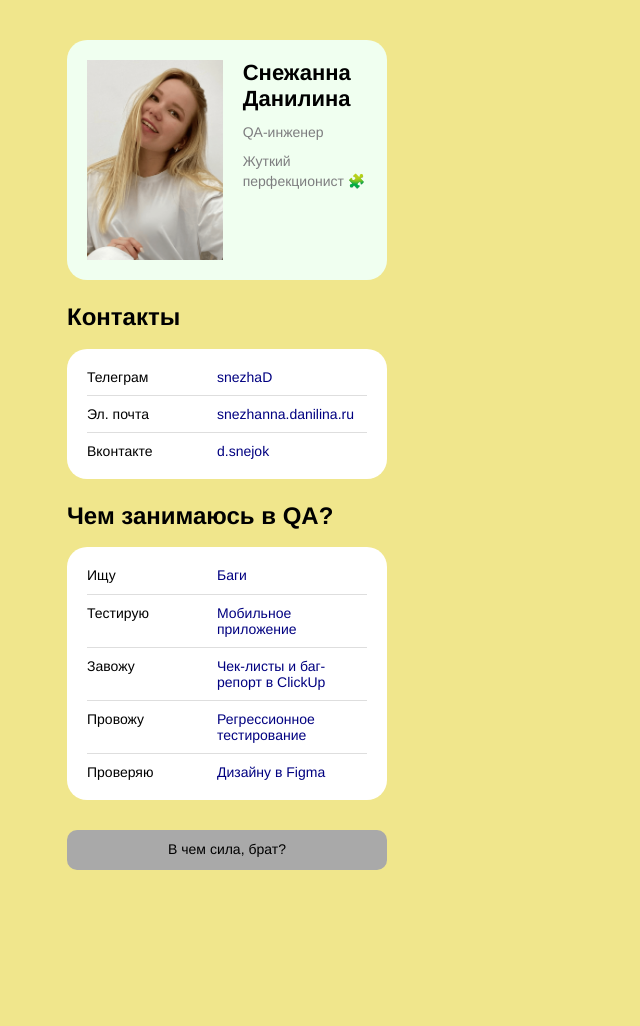
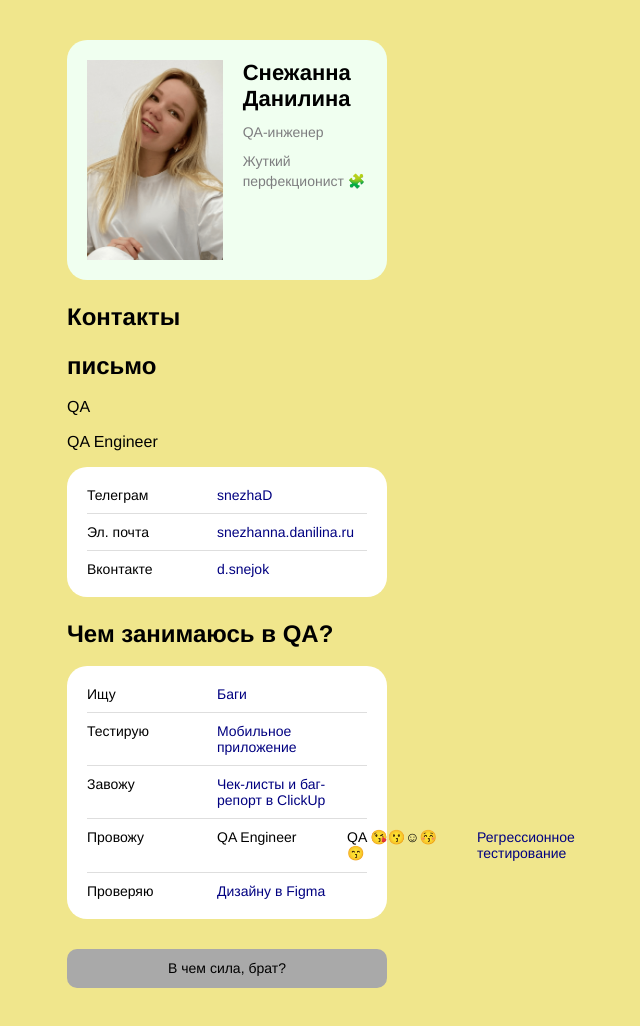
Before and after one commit to SnezhannaDanilinaQA/-, a plain HTML site: page index.html in a window 1280 px wide. Shown: the whole page, without its empty margins (413-1053 px from the left). Before the commit the page ends 910 px from the top, so only its background shows below. Drawn offline with Linux system fonts and the light colour scheme.

Commit message:
добавила параграф

```diff
--- a/index.html
+++ b/index.html
@@ -21,6 +21,9 @@
     <main>
       <section class="links">
         <h2 class="links__header">Контакты</h2>
+        <h2 class="links__header">письмо</h2>
+        <p>QA  </p>
+        <p>QA Engineer </p>
         <ul class="links__container">
           <li class="links__link">
             <p class="links__title">Телеграм </p>
@@ -56,6 +59,8 @@
           </li>
           <li class="links__link">
             <p class="links__title">Провожу</p>
+            <p class="links__title">QA Engineer</p>
+            <p class="links__title">QA 😘😗☺😚😙</p>
             <a class="linsk__link" href="@german_dlinikov">Регрессионное тестирование</a>
           </li>
           <li class="links__link">
```
